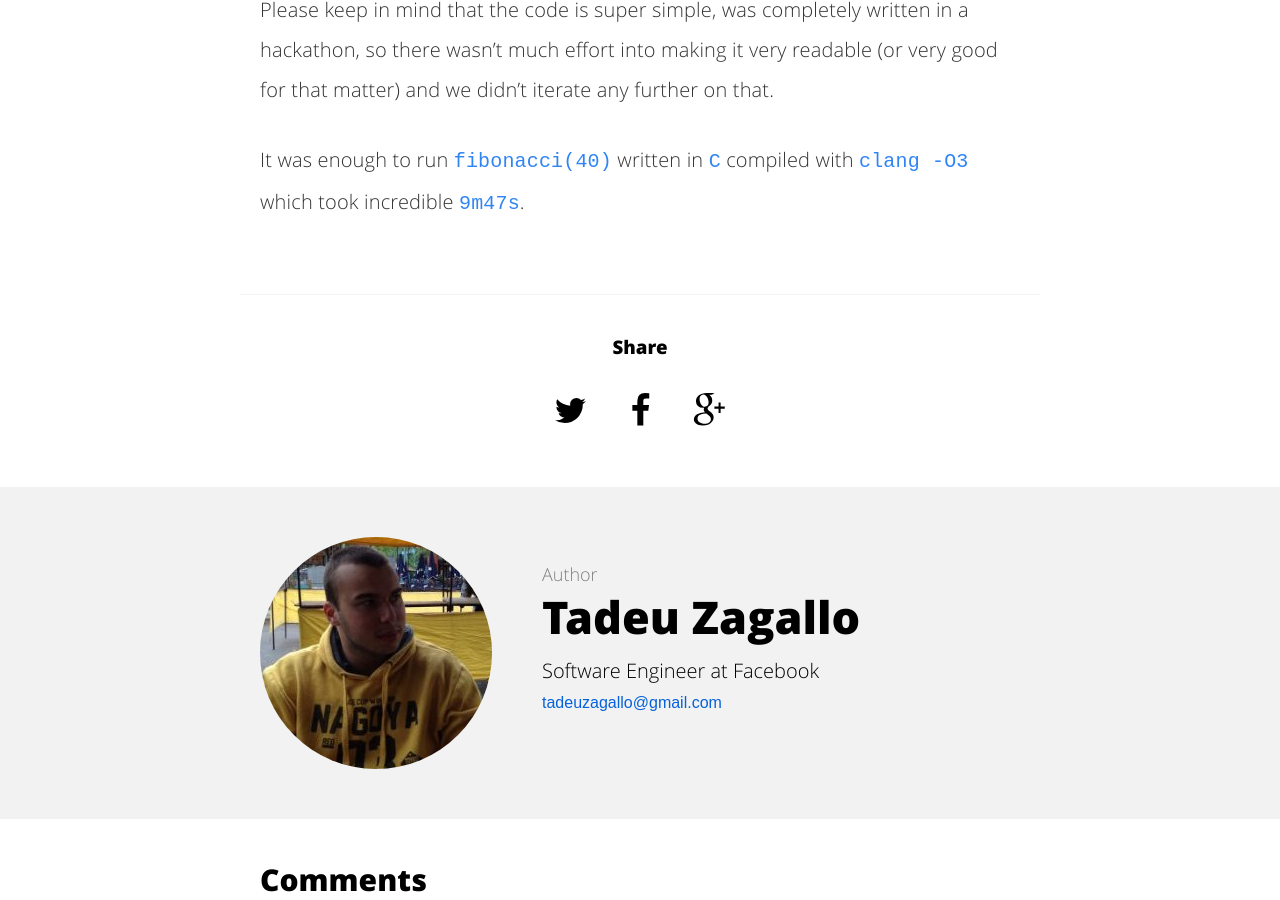
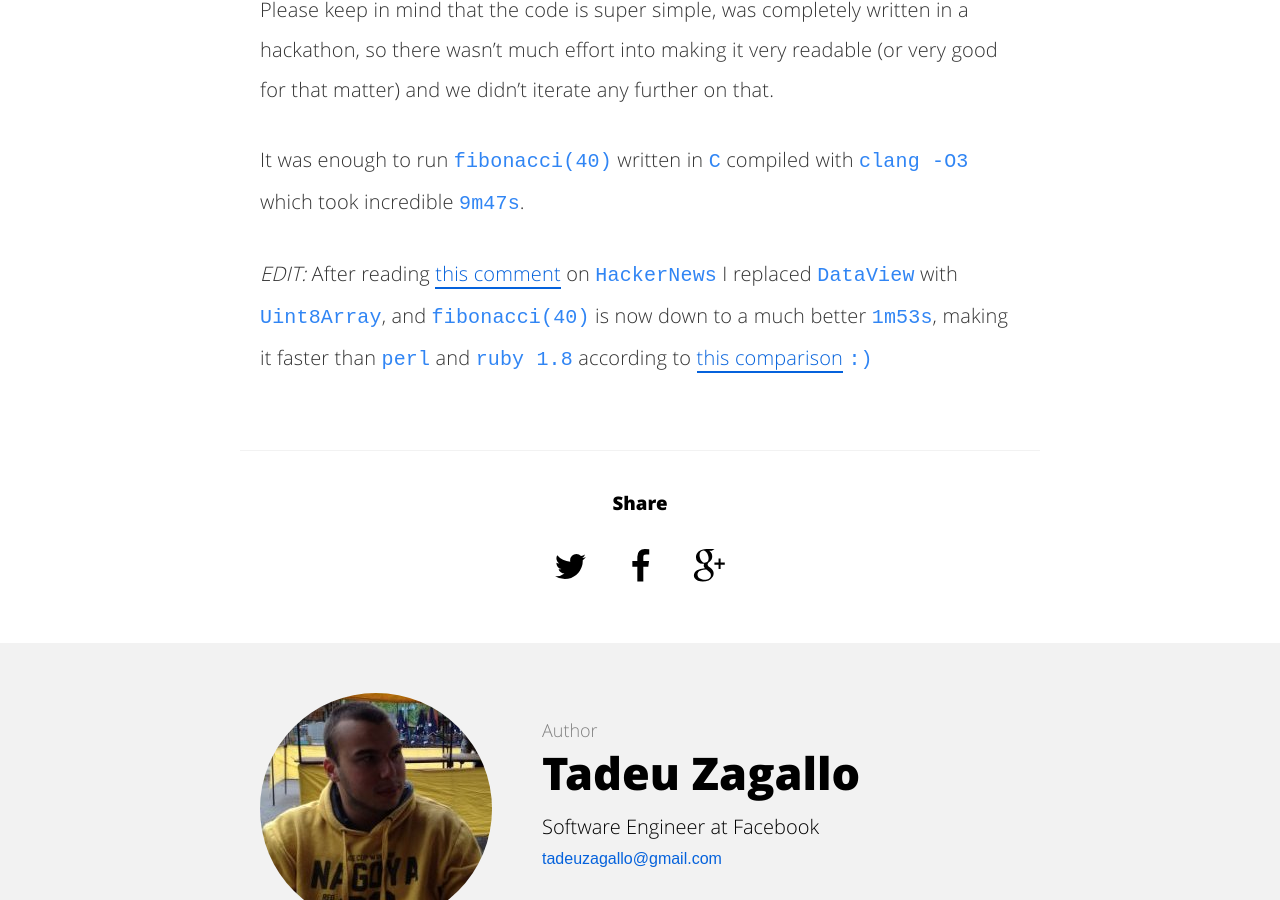
Before and after one commit to KyleAMathews/blog-2, a Jekyll site: the page built from _posts/2015-09-13-writing-an-x86-emulator-in-javascript.md, in a window 1280 px wide and 900 px high, scrolled down 8649 px. Built offline with Jekyll 4.4.1, drawn with Linux system fonts in a browser that asks for light colours; comment, search, counter and statistics services are not loaded.

Commit message:
Add notes about updates on x86

```diff
--- a/_posts/2015-09-13-writing-an-x86-emulator-in-javascript.md
+++ b/_posts/2015-09-13-writing-an-x86-emulator-in-javascript.md
@@ -231,3 +231,9 @@ good for that matter) and we didn't iterate any further on that.
 
 It was enough to run `fibonacci(40)` written in `C` compiled with `clang -O3`
 which took incredible `9m47s`.
+
+*EDIT:* After reading [this
+comment](https://news.ycombinator.com/item?id=10218755) on `HackerNews` I
+replaced `DataView` with `Uint8Array`, and `fibonacci(40)` is now down to a much
+better `1m53s`, making it faster than `perl` and `ruby 1.8` according to [this
+comparison](http://fengmk2.com/blog/2011/fibonacci/nodejs-python-php-ruby-lua.html) `:)`
```
